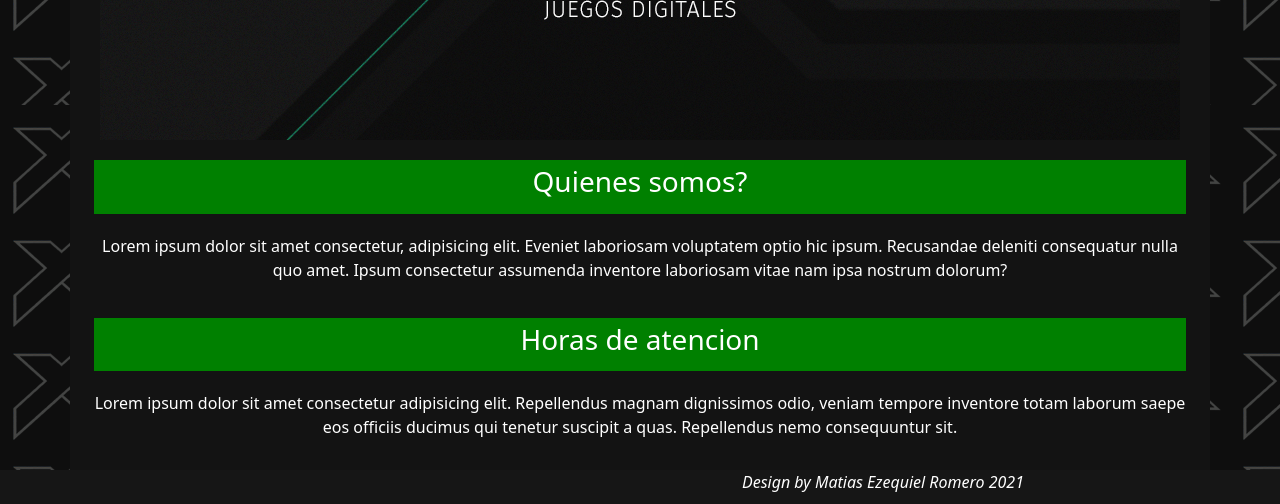
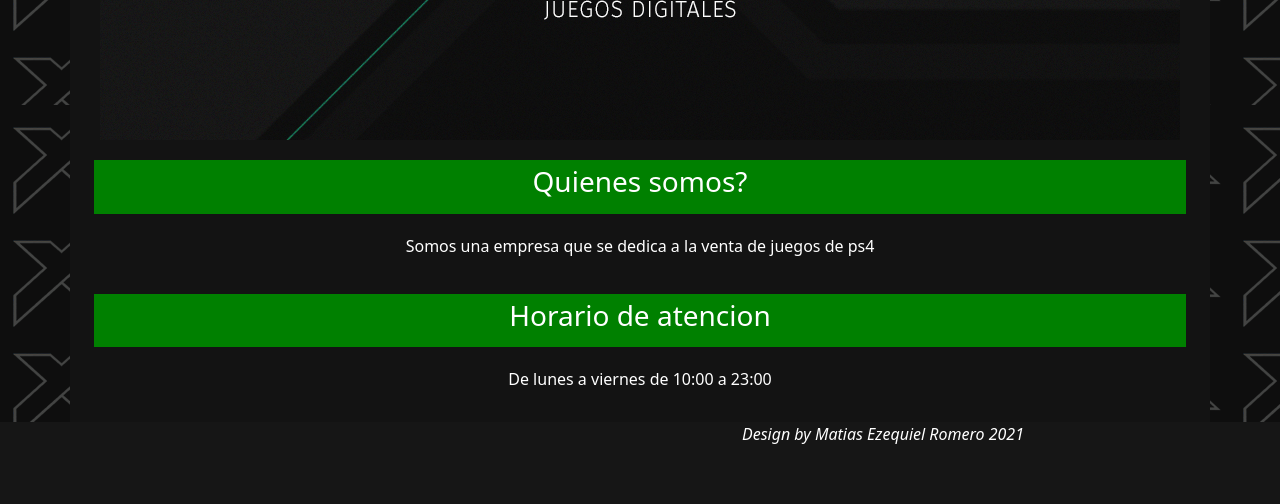
Before and after one commit to Matiro00/TP-FINAL-CODO-A-CODO, a PHP site: page /contactos.php in a window 1280 px wide. Shown: the part 1095-1599 px from the top of the page. After the commit the page ends 1539 px from the top, so only its background shows below. Run offline with PHP 8.4, Linux system fonts and the light colour scheme.

Commit message:
cambio en el cuerpo del contacto

```diff
--- a/contactos.php
+++ b/contactos.php
@@ -22,19 +22,19 @@
             </div>
             <div class="text container-juegos">
                 <p>
-                    Lorem ipsum dolor sit amet consectetur, adipisicing elit. Eveniet laboriosam voluptatem optio hic ipsum. Recusandae deleniti consequatur nulla quo amet. Ipsum consectetur assumenda inventore laboriosam vitae nam ipsa nostrum dolorum?
+                    Somos una empresa que se dedica a la venta de juegos de ps4
                 </p>
             </div>
         </div>
         <div class="container container-subtitulos">
             <div class="subtitulos ">
                 <h3>
-                    Horas de atencion
+                    Horario de atencion
                 </h3>
             </div>
             <div class="text container-juegos">
                 <p>
-                    Lorem ipsum dolor sit amet consectetur adipisicing elit. Repellendus magnam dignissimos odio, veniam tempore inventore totam laborum saepe eos officiis ducimus qui tenetur suscipit a quas. Repellendus nemo consequuntur sit.
+                    De lunes a viernes de 10:00 a 23:00
                 </p>
             </div>
         </div>
```
